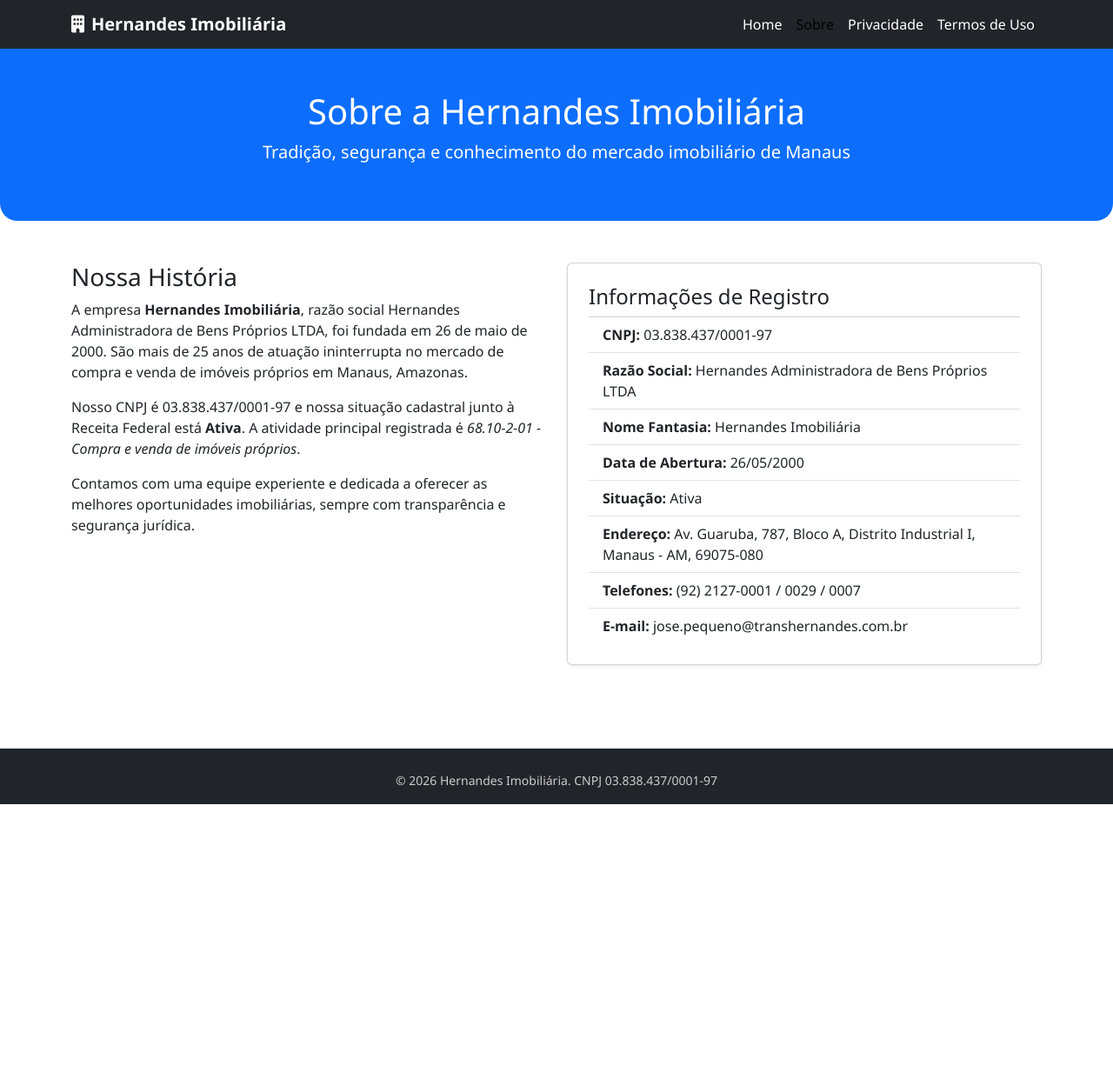
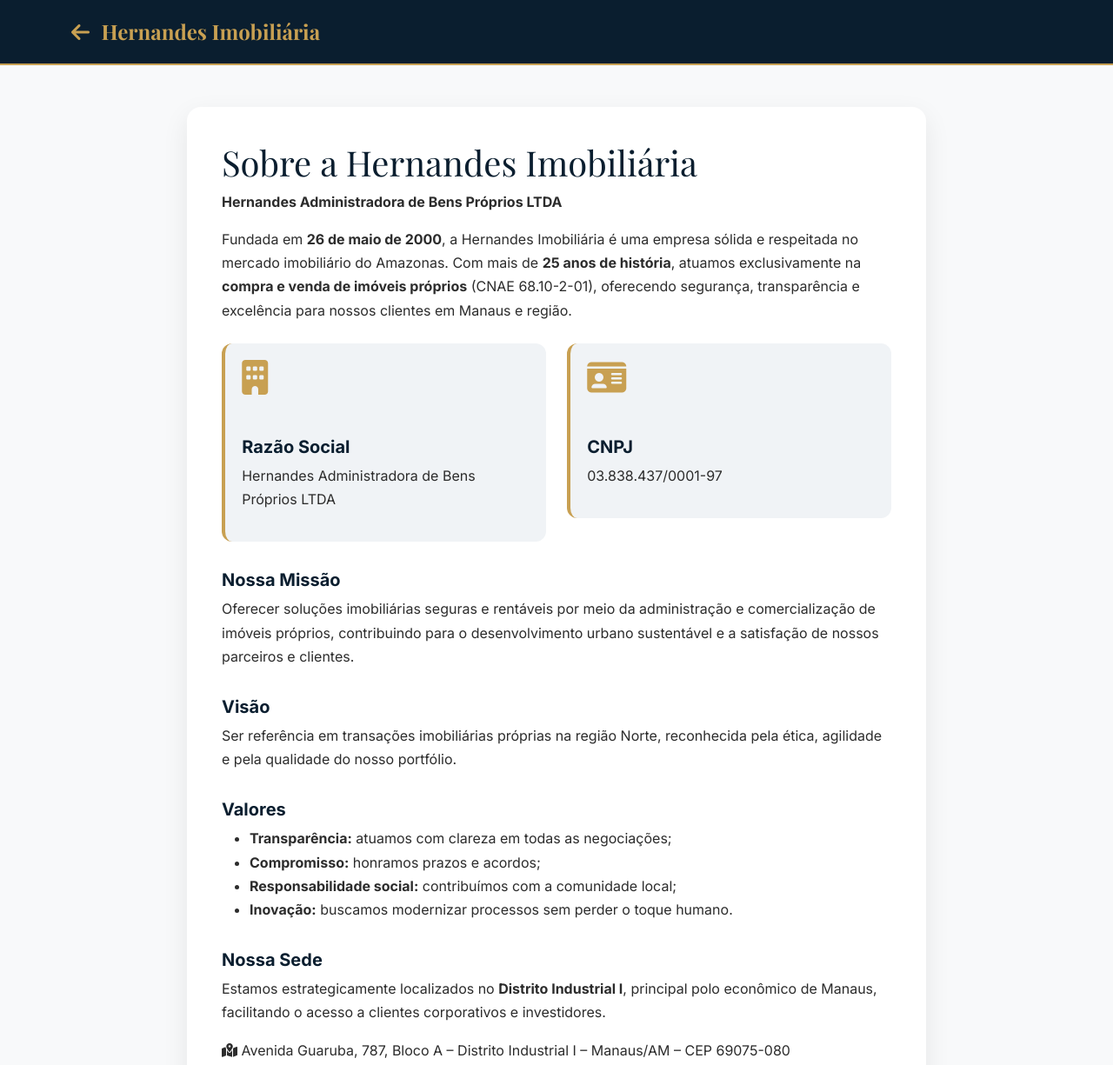
Before and after one commit to tata5r3007-afk/mirosultoriadaas, a plain HTML site: page sobre.html in a window 1280 px wide. Shown: the top 1225 px of the page at 87% size. Before the commit the page ends 925 px from the top, so only its background shows below. Drawn offline with nearby package versions, Linux system fonts and the light colour scheme; a web font is replaced by a local one.

Commit message:
Update sobre.html

```diff
--- a/sobre.html
+++ b/sobre.html
@@ -5,74 +5,77 @@
     <meta name="viewport" content="width=device-width, initial-scale=1.0">
     <title>Sobre a Hernandes Imobiliária</title>
     <link href="https://cdn.jsdelivr.net/npm/bootstrap@5.3.2/dist/css/bootstrap.min.css" rel="stylesheet">
-  <link rel="stylesheet" href="https://cdnjs.cloudflare.com/ajax/libs/font-awesome/6.4.2/css/all.min.css">
+    <link rel="stylesheet" href="https://cdnjs.cloudflare.com/ajax/libs/font-awesome/6.5.1/css/all.min.css">
+    <link href="https://fonts.googleapis.com/css2?family=Playfair+Display:ital,wght@0,400;0,600;0,700;1,400&family=Inter:wght@300;400;500;600;700&display=swap" rel="stylesheet">
     <style>
-    body { font-family: 'Segoe UI', Tahoma, Geneva, Verdana, sans-serif; }
-    .navbar-custom { background-color: #212529; }
-    .navbar-custom .nav-link, .navbar-custom .navbar-brand { color: white; }
-    .navbar-custom .nav-link:hover { color: #ffc107; }
-    .footer { background-color: #212529; color: #ccc; }
-    .footer a { color: #bbb; text-decoration: none; }
-    .footer a:hover { color: white; }
-    .about-header { background: #0d6efd; color: white; border-radius: 0 0 20px 20px; padding: 3rem 0; }
+        :root { --azul-profundo: #0a1e2f; --dourado: #c8a052; --dourado-claro: #d4b56a; }
+        body { font-family: 'Inter', sans-serif; background: #f8f9fa; color: #2c2c2c; line-height: 1.7; }
+        .navbar-mini { background: var(--azul-profundo); padding: 1rem 0; border-bottom: 2px solid var(--dourado); }
+        .navbar-mini a { font-family: 'Playfair Display', serif; font-size: 1.5rem; font-weight: 700; color: var(--dourado) !important; text-decoration: none; }
+        .container-conteudo { max-width: 850px; margin: 3rem auto; background: #fff; border-radius: 16px; padding: 2.5rem; box-shadow: 0 10px 30px rgba(0,0,0,0.08); }
+        h1 { font-family: 'Playfair Display', serif; color: var(--azul-profundo); }
+        h5 { color: var(--azul-profundo); font-weight: 700; margin-top: 2rem; }
+        .destaque { color: var(--dourado); }
+        .btn-voltar { display: inline-block; border: 2px solid var(--dourado); color: var(--dourado); padding: 0.5rem 1.5rem; border-radius: 30px; font-weight: 600; transition: all 0.3s; }
+        .btn-voltar:hover { background: var(--dourado); color: #fff; }
+        .icone-destaque { font-size: 2.5rem; color: var(--dourado); margin-bottom: 1rem; }
+        .dado-card { background: #f0f3f6; border-radius: 12px; padding: 1.2rem; border-left: 4px solid var(--dourado); }
     </style>
 </head>
 <body>
-  <nav class="navbar navbar-expand-lg navbar-custom sticky-top">
-    <div class="container">
-      <a class="navbar-brand fw-bold" href="index.html"><i class="fa-solid fa-building me-2"></i>Hernandes Imobiliária</a>
-      <button class="navbar-toggler" type="button" data-bs-toggle="collapse" data-bs-target="#navbarAbout">
-        <span class="navbar-toggler-icon" style="filter: invert(1);"></span>
-      </button>
-      <div class="collapse navbar-collapse" id="navbarAbout">
-        <ul class="navbar-nav ms-auto">
-          <li class="nav-item"><a class="nav-link" href="index.html">Home</a></li>
-          <li class="nav-item"><a class="nav-link active" href="sobre.html">Sobre</a></li>
-          <li class="nav-item"><a class="nav-link" href="privacidade.html">Privacidade</a></li>
-          <li class="nav-item"><a class="nav-link" href="termos.html">Termos de Uso</a></li>
-        </ul>
+    <div class="navbar-mini">
+        <div class="container"><a href="index.html"><i class="fa-solid fa-arrow-left me-2"></i> Hernandes Imobiliária</a></div>
+    </div>
+
+    <div class="container container-conteudo">
+        <h1>Sobre a Hernandes Imobiliária</h1>
+        <p><strong>Hernandes Administradora de Bens Próprios LTDA</strong></p>
+
+        <p>Fundada em <strong>26 de maio de 2000</strong>, a Hernandes Imobiliária é uma empresa sólida e respeitada no mercado imobiliário do Amazonas. Com mais de <strong>25 anos de história</strong>, atuamos exclusivamente na <strong>compra e venda de imóveis próprios</strong> (CNAE 68.10-2-01), oferecendo segurança, transparência e excelência para nossos clientes em Manaus e região.</p>
+
+        <div class="row my-4">
+            <div class="col-md-6">
+                <div class="dado-card">
+                    <i class="fa-solid fa-building icone-destaque"></i>
+                    <h5>Razão Social</h5>
+                    <p>Hernandes Administradora de Bens Próprios LTDA</p>
                 </div>
             </div>
-  </nav>
-
-  <div class="about-header text-center">
-    <div class="container">
-      <h1>Sobre a Hernandes Imobiliária</h1>
-      <p class="lead">Tradição, segurança e conhecimento do mercado imobiliário de Manaus</p>
+            <div class="col-md-6">
+                <div class="dado-card">
+                    <i class="fa-solid fa-id-card icone-destaque"></i>
+                    <h5>CNPJ</h5>
+                    <p>03.838.437/0001-97</p>
+                </div>
             </div>
         </div>
 
-  <main class="container py-5">
-    <div class="row">
-      <div class="col-lg-6">
-        <h3>Nossa História</h3>
-        <p>A empresa <strong>Hernandes Imobiliária</strong>, razão social Hernandes Administradora de Bens Próprios LTDA, foi fundada em 26 de maio de 2000. São mais de 25 anos de atuação ininterrupta no mercado de compra e venda de imóveis próprios em Manaus, Amazonas.</p>
-        <p>Nosso CNPJ é 03.838.437/0001-97 e nossa situação cadastral junto à Receita Federal está <strong>Ativa</strong>. A atividade principal registrada é <em>68.10-2-01 - Compra e venda de imóveis próprios</em>.</p>
-        <p>Contamos com uma equipe experiente e dedicada a oferecer as melhores oportunidades imobiliárias, sempre com transparência e segurança jurídica.</p>
-      </div>
-      <div class="col-lg-6">
-        <div class="card shadow-sm p-4">
-          <h4>Informações de Registro</h4>
-          <ul class="list-group list-group-flush">
-            <li class="list-group-item"><strong>CNPJ:</strong> 03.838.437/0001-97</li>
-            <li class="list-group-item"><strong>Razão Social:</strong> Hernandes Administradora de Bens Próprios LTDA</li>
-            <li class="list-group-item"><strong>Nome Fantasia:</strong> Hernandes Imobiliária</li>
-            <li class="list-group-item"><strong>Data de Abertura:</strong> 26/05/2000</li>
-            <li class="list-group-item"><strong>Situação:</strong> Ativa</li>
-            <li class="list-group-item"><strong>Endereço:</strong> Av. Guaruba, 787, Bloco A, Distrito Industrial I, Manaus - AM, 69075-080</li>
-            <li class="list-group-item"><strong>Telefones:</strong> (92) 2127-0001 / 0029 / 0007</li>
-            <li class="list-group-item"><strong>E-mail:</strong> jose.pequeno@transhernandes.com.br</li>
+        <h5>Nossa Missão</h5>
+        <p>Oferecer soluções imobiliárias seguras e rentáveis por meio da administração e comercialização de imóveis próprios, contribuindo para o desenvolvimento urbano sustentável e a satisfação de nossos parceiros e clientes.</p>
+
+        <h5>Visão</h5>
+        <p>Ser referência em transações imobiliárias próprias na região Norte, reconhecida pela ética, agilidade e pela qualidade do nosso portfólio.</p>
+
+        <h5>Valores</h5>
+        <ul>
+            <li><strong>Transparência:</strong> atuamos com clareza em todas as negociações;</li>
+            <li><strong>Compromisso:</strong> honramos prazos e acordos;</li>
+            <li><strong>Responsabilidade social:</strong> contribuímos com a comunidade local;</li>
+            <li><strong>Inovação:</strong> buscamos modernizar processos sem perder o toque humano.</li>
         </ul>
+
+        <h5>Nossa Sede</h5>
+        <p>Estamos estrategicamente localizados no <strong>Distrito Industrial I</strong>, principal polo econômico de Manaus, facilitando o acesso a clientes corporativos e investidores.</p>
+        <p><i class="fa-solid fa-map-location-dot"></i> Avenida Guaruba, 787, Bloco A – Distrito Industrial I – Manaus/AM – CEP 69075-080</p>
+
+        <h5>Dados Adicionais</h5>
+        <p>Atividade Principal: 68.10-2-01 (Compra e venda de imóveis próprios)</p>
+        <p>Situação Cadastral: <span class="badge bg-success">ATIVA</span></p>
+        <p>Contato: (92) 2127-0001 | jose.pequeno@transhernandes.com.br</p>
+
+        <div class="text-center mt-4">
+            <a href="index.html" class="btn-voltar"><i class="fa-solid fa-arrow-left me-1"></i> Voltar ao site</a>
         </div>
     </div>
-    </div>
-  </main>
-
-  <footer class="footer pt-4 pb-3 mt-5">
-    <div class="container text-center">
-      <small>© 2026 Hernandes Imobiliária. CNPJ 03.838.437/0001-97</small>
-    </div>
-  </footer>
-  <script src="https://cdn.jsdelivr.net/npm/bootstrap@5.3.2/dist/js/bootstrap.bundle.min.js"></script>
 </body>
 </html>
```
Lines whose indentation alone changed are shown as unchanged.
